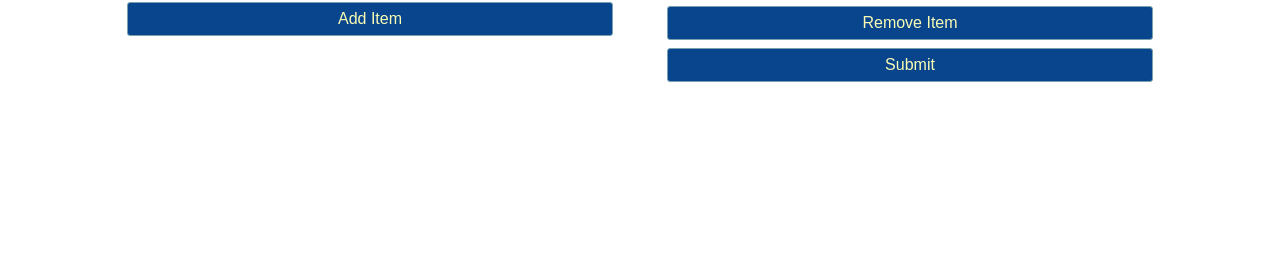
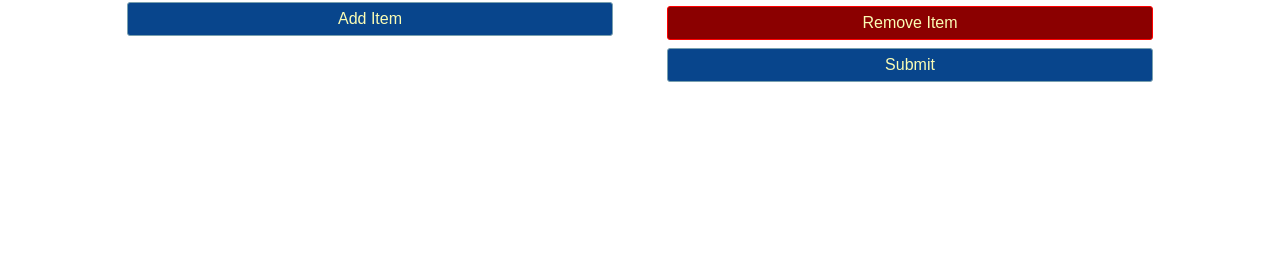
Before and after one commit to based-jace/sheris-shaved-ice, a Django app: template inv_manage/templates/inv_manage/neworder.html in a window 1280 px wide. Shown: the part 329-609 px from the top of the page. Run offline with Django 3.2, Linux system fonts and the light colour scheme; the template is opened without the code that fills it, so the values that code supplies are empty; style sheets or scripts are compiled from the project's sources; some web fonts are replaced.

Commit message:
Did a red button style

```diff
--- a/inv_manage/static/css/base.css
+++ b/inv_manage/static/css/base.css
@@ -180,6 +180,31 @@ label {
   color: white;
 }
 
+.red-btn {
+  font-weight: normal;
+  background-color: darkred;
+  color: #fafcb5;
+  text-decoration: none;
+  border: red solid 1px;
+  padding: 2px 0;
+  margin: 6px 0;
+  -webkit-transition: .1s;
+  transition: .1s;
+  cursor: context-menu;
+  display: block;
+}
+
+.red-btn:hover {
+  background: red;
+  border-color: #678793;
+}
+
+.red-btn:active {
+  background: black;
+  border-color: #3e5963;
+  color: white;
+}
+
 button.btn {
   padding: 7px 0;
 }
@@ -201,8 +226,7 @@ a.btn {
 
 .submit-btn {
   width: calc(150px + 80px + 14px);
-  margin: auto;
-  margin-top: 20px;
+  margin: 5px auto 0;
 }
 
 footer {
--- a/inv_manage/static/css/base.scss
+++ b/inv_manage/static/css/base.scss
@@ -179,8 +179,31 @@ label{
         border-color: #3e5963;
         color: white;
     }
+}
+.red-btn{
+    font-weight: normal;
+    background-color: darkred;
+    color: #fafcb5;
+    text-decoration: none;
+    border: red solid 1px;
+    padding: 2px 0;
+    margin: 6px 0;
+    transition: .1s;
+    cursor: context-menu;
+    display: block;
 
+    &:hover{
+        background: red;
+        border-color: #678793;
+    }
+
+    &:active{
+        background: black;
+        border-color: #3e5963;
+        color: white;
+    }
 }
+
 button.btn{
     padding: 7px 0;
 }
@@ -201,8 +224,7 @@ a.btn{
 
 .submit-btn{
     width: calc(#{$input-width} + #{$label-width} + 14px);
-    margin: auto;
-    margin-top: 20px;
+    margin: 5px auto 0;
 }
 
 footer{
--- a/inv_manage/templates/inv_manage/neworder.html
+++ b/inv_manage/templates/inv_manage/neworder.html
@@ -37,7 +37,7 @@
         </select>
     </div>
     <div class="form-right-controls">
-        <button class="btn wide-btn" type="button" id="rmv-btn" >Remove Item</button>
+        <button class="btn wide-btn red-btn" type="button" id="rmv-btn" >Remove Item</button>
         <button class="btn wide-btn" type="submit" id="submit-btn" onclick="return selectItems()">Submit</button>
     </div>
 </form>
```
Also changed, not shown: 1 other file.
